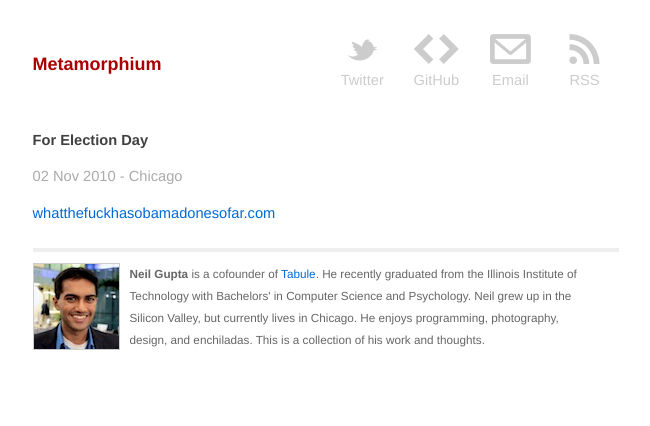
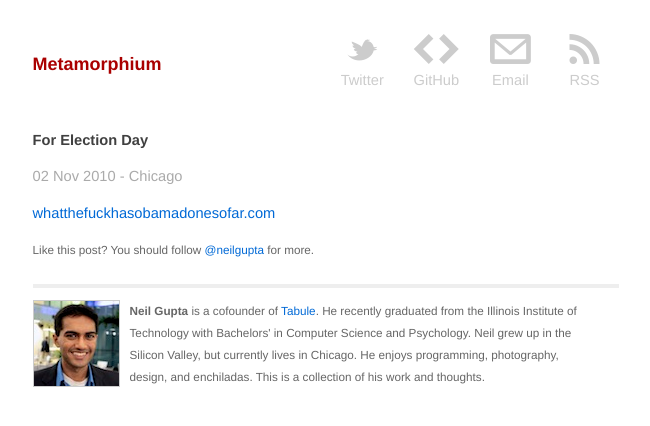
Before and after one commit to neilgupta/neilgupta.github.com, a Jekyll site: the page built from _posts/2010-11-02-for-election-day.md, in a window 1280 px wide. Shown: the top 426 px of the page, without its empty margins (314-964 px from the left). Built offline with Jekyll 4.4.1, drawn with Linux system fonts in a browser that asks for light colours.

Commit message:
added a follow on twitter link to footer

```diff
--- a/_layouts/post.html
+++ b/_layouts/post.html
@@ -7,4 +7,6 @@ layout: default
 <p class="meta">{{ page.date | date_to_string }} - {{ page.location }}</p>
 
 {{ content }}
+
+<p id="followme">Like this post? You should follow <a href="http://twitter.com/neilgupta" title="Follow @neilgupta on Twitter">@neilgupta</a> for more.</p>
 </div>
--- a/css/screen.css
+++ b/css/screen.css
@@ -193,6 +193,11 @@ ul.posts {
     color: #aaa;
   }
 
+  #followme {
+    font-size: 80%;
+    color: #666;
+  }
+
   .site .footer {
     font-size: 80%;
     color: #666;
```
